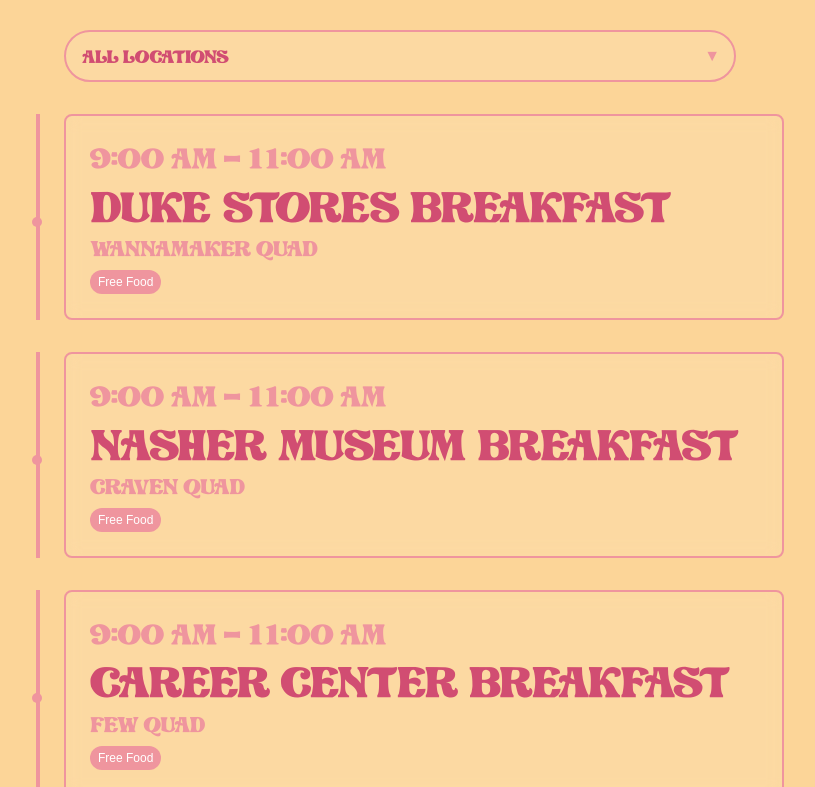
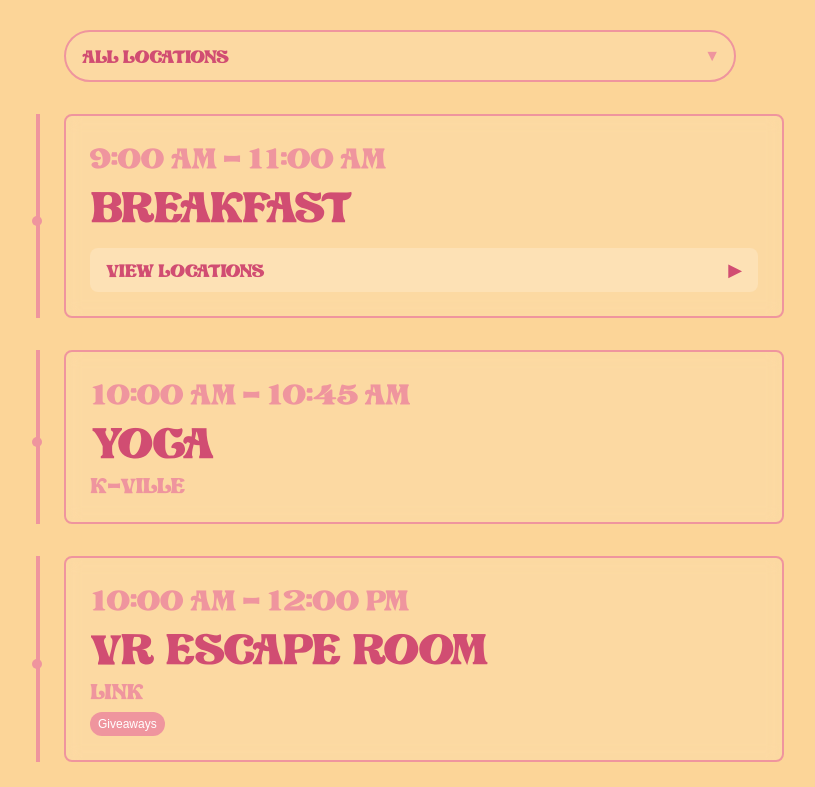
Before and after one commit to kartikeyegupta/ldocartistreveal, a Next.js app: page /schedule in a window 1280 px wide. Shown: the part 470-1257 px from the top of the page, without its empty margins (240-1055 px from the left). Built offline with nearby package versions, Linux system fonts and the light colour scheme.

Commit message:
breakfast locs added

```diff
--- a/app/schedule/page.tsx
+++ b/app/schedule/page.tsx
@@ -7,15 +7,28 @@
   const [activeFilter, setActiveFilter] = useState<string | null>(null);
   const [searchQuery, setSearchQuery] = useState('');
   const [selectedLocation, setSelectedLocation] = useState<string | null>(null);
+  const [expandedBreakfast, setExpandedBreakfast] = useState(false);
+
+  // Group breakfast events
+  const breakfastEvents = [
+    { sponsor: "Duke Stores", location: "Wannamaker Quad" },
+    { sponsor: "Nasher Museum", location: "Craven Quad" },
+    { sponsor: "Career Center", location: "Few Quad" },
+    { sponsor: "Duke Libraries", location: "Kilgo Quad" },
+    { sponsor: "Alumni Engagement and Development", location: "Keohane Quad" },
+    { sponsor: "NSFP", location: "Edens Quad" },
+    { sponsor: "OUE", location: "Crowell Quad" }
+  ];
 
   const events = [
-    { time: "9:00 AM - 11:00 AM", event: "Duke Stores Breakfast", location: "Wannamaker Quad", categories: ["Free Food"] },
-    { time: "9:00 AM - 11:00 AM", event: "Nasher Museum Breakfast", location: "Craven Quad", categories: ["Free Food"] },
-    { time: "9:00 AM - 11:00 AM", event: "Career Center Breakfast", location: "Few Quad", categories: ["Free Food"] },
-    { time: "9:00 AM - 11:00 AM", event: "Duke Libraries Breakfast", location: "Kilgo Quad", categories: ["Free Food"] },
-    { time: "9:00 AM - 11:00 AM", event: "Alumni Engagement and Development Breakfast", location: "Keohane Quad", categories: ["Free Food"] },
-    { time: "9:00 AM - 11:00 AM", event: "NSFP Breakfast", location: "Edens Quad", categories: ["Free Food"] },
-    { time: "9:00 AM - 11:00 AM", event: "OUE Breakfast", location: "Crowell Quad", categories: ["Free Food"] },
+    {
+      time: "9:00 AM - 11:00 AM",
+      event: "Breakfast",
+      location: "",
+      categories: ["Free Food"],
+      isBreakfast: true,
+      subEvents: breakfastEvents
+    },
     { time: "10:00 AM - 2:00 PM", event: "Chapel Activities - Lawn Games, Cotton Candy, Popcorn, and T-shirts", location: "Chapel Quad", categories: ["Giveaways"] },
     { time: "10:00 AM - 2:00 PM", event: "Poetry Fox", location: "WU", categories: ["Giveaways"] },
     { time: "10:00 AM - 12:00 PM", event: "VR Escape Room", location: "Link", categories: ["Giveaways"] },
@@ -54,12 +67,38 @@
     { time: "2:00 PM - 4:00 PM", event: "Karaoke", location: "Wellness", categories: [] },
     { time: "3:00 PM - 6:00 PM", event: "Penn Pavilion BBQ", location: "Penn Pavilion", categories: ["Free Food"] },
     { time: "3:30 PM - 5:00 PM", event: "Duke PAWS", location: "BC Plaza", categories: [] },
-    { time: "10:00 PM - 12:00 AM", event: "Food Trucks", location: "Wellness Lot", categories: ["Free Food"] },
+    { time: "10:00 PM - 11:59 PM", event: "Food Trucks", location: "Wellness Lot", categories: ["Free Food"] },
     { time: "10:00 PM - 10:30 PM", event: "Midnight Pizza", location: "Chapel Quad", categories: ["Free Food"] }
   ];
 
+  // Function to parse time string into minutes since midnight
+  const parseTimeToMinutes = (timeStr: string) => {
+    const [time, period] = timeStr.split(' ');
+    const [hours, minutes] = time.split(':').map(Number);
+    return (hours % 12 + (period === 'PM' ? 12 : 0)) * 60 + minutes;
+  };
+
+  // Function to get start and end times from time range
+  const getEventTimes = (timeRange: string) => {
+    const [startTime, endTime] = timeRange.split(' - ');
+    return {
+      start: parseTimeToMinutes(startTime),
+      end: parseTimeToMinutes(endTime)
+    };
+  };
+
+  // Sort events by start time, then by end time
+  const sortedEvents = [...events].sort((a, b) => {
+    const aTimes = getEventTimes(a.time);
+    const bTimes = getEventTimes(b.time);
+    if (aTimes.start !== bTimes.start) {
+      return aTimes.start - bTimes.start;
+    }
+    return aTimes.end - bTimes.end;
+  });
+
   // Get unique locations
-  const locations = Array.from(new Set(events.map(event => {
+  const locations = Array.from(new Set(sortedEvents.map(event => {
     // Combine Few Quad locations
     if (event.location.includes('Few Quad') || event.location.includes('Few GG/HH Quad') || event.location.includes('Few FF/GG Quad')) {
       return 'Few Quad';
@@ -75,7 +114,7 @@
     return event.location;
   }))).sort();
 
-  const filteredEvents = events
+  const filteredEvents = sortedEvents
     .filter(event => {
       if (activeFilter && !event.categories.includes(activeFilter)) {
         return false;
@@ -99,6 +138,15 @@
              event.location.includes('Wellness Lot'))) {
           return true;
         }
+        // Handle breakfast event locations
+        if (event.isBreakfast) {
+          return event.subEvents.some(breakfast => {
+            if (selectedLocation === 'Few Quad' && breakfast.location.includes('Few Quad')) return true;
+            if (selectedLocation === 'BC Plaza' && breakfast.location.includes('BC Plaza')) return true;
+            if (selectedLocation === 'Wellness' && breakfast.location.includes('Wellness')) return true;
+            return breakfast.location === selectedLocation;
+          });
+        }
         if (event.location !== selectedLocation) {
           return false;
         }
@@ -108,7 +156,11 @@
         return (
           event.event.toLowerCase().includes(query) ||
           event.location.toLowerCase().includes(query) ||
-          event.time.toLowerCase().includes(query)
+          event.time.toLowerCase().includes(query) ||
+          (event.isBreakfast && event.subEvents.some(breakfast =>
+            breakfast.sponsor.toLowerCase().includes(query) ||
+            breakfast.location.toLowerCase().includes(query)
+          ))
         );
       }
       return true;
@@ -238,7 +290,32 @@
                   <div className="text-xs md:text-[1.5vw] font-[family-name:var(--font-love-craft)] text-[#ef959e]">
                     {event.location}
                   </div>
-                  {event.categories.length > 0 && (
+                  {event.isBreakfast && (
+                    <div className="mt-3">
+                      <button
+                        onClick={() => setExpandedBreakfast(!expandedBreakfast)}
+                        className="w-full px-4 py-2 rounded-lg bg-white/20 hover:bg-white/30 text-[#d14d72] font-[family-name:var(--font-love-craft)] flex items-center justify-between transition-colors"
+                      >
+                        <span>View Locations</span>
+                        <span className="text-lg">{expandedBreakfast ? '▼' : '▶'}</span>
+                      </button>
+                      {expandedBreakfast && (
+                        <div className="mt-3 space-y-2">
+                          {event.subEvents.map((breakfast, i) => (
+                            <div
+                              key={i}
+                              className="px-4 py-2 rounded-lg bg-white/10 border border-[#ef959e]/30 hover:bg-white/20 transition-colors"
+                            >
+                              <div className="text-[#d14d72] font-[family-name:var(--font-love-craft)]">
+                                {breakfast.sponsor} - {breakfast.location}
+                              </div>
+                            </div>
+                          ))}
+                        </div>
+                      )}
+                    </div>
+                  )}
+                  {event.categories.length > 0 && !event.isBreakfast && (
                     <div className="flex flex-wrap gap-2 mt-2">
                       {event.categories.map((category, i) => (
                         <span
```
